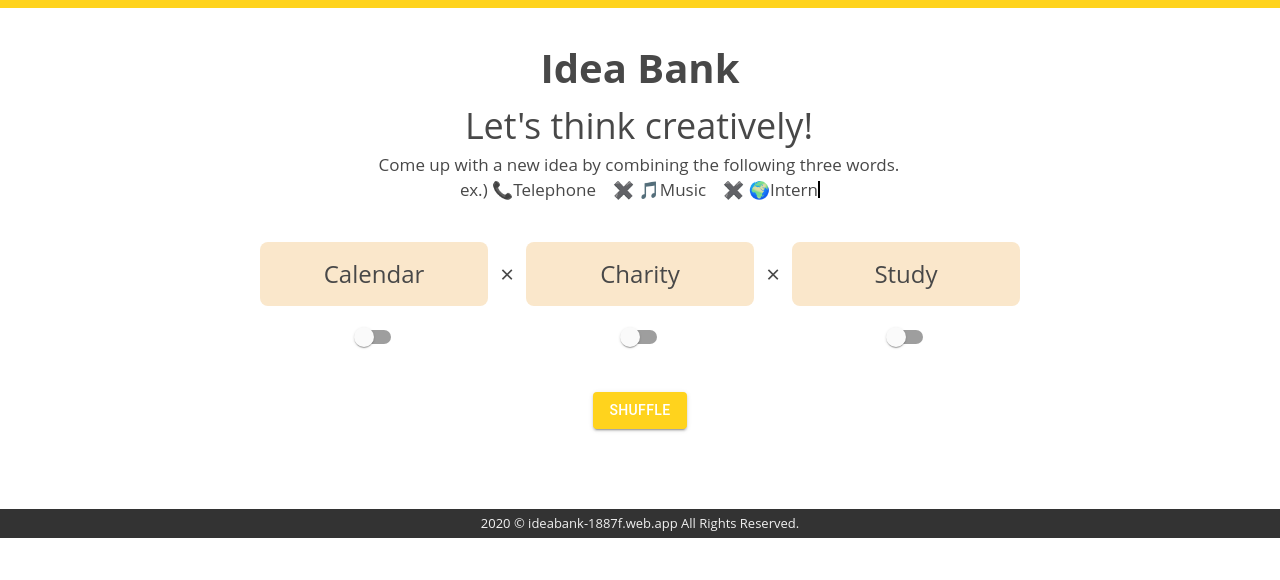
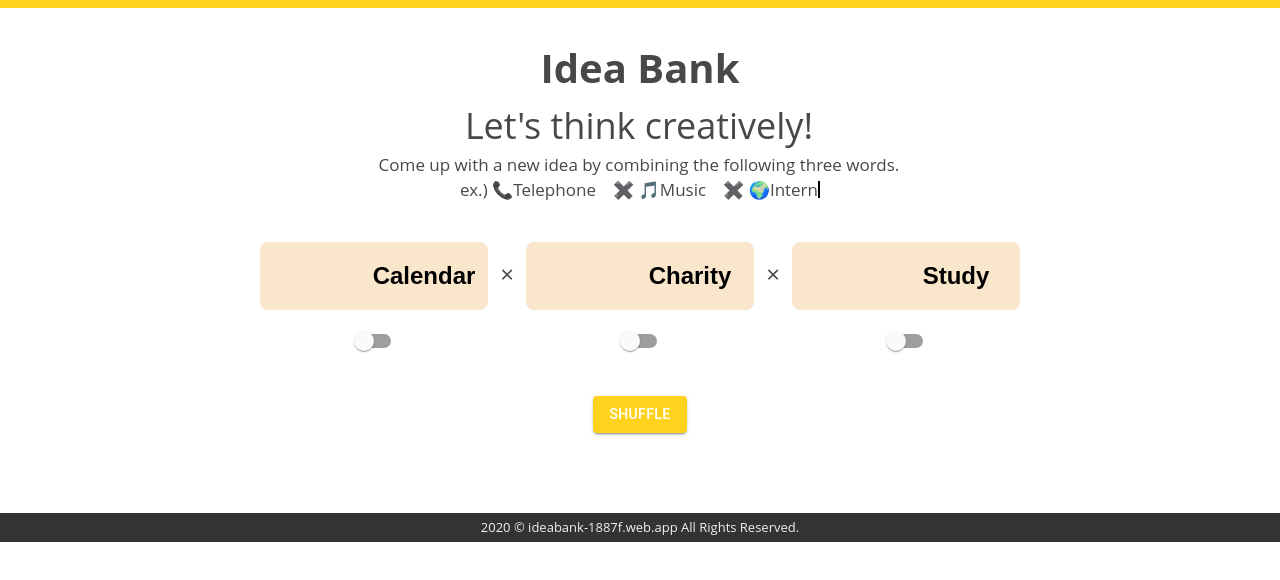
Before and after one commit to nk18chi/ideapool, a React (Create React App) app: page / in a window 1280 px wide. Shown: the top 580 px of the page. Built offline with nearby package versions, Linux system fonts and the light colour scheme.

Commit message:
Can type and change words

```diff
--- a/src/App.css
+++ b/src/App.css
@@ -48,6 +48,17 @@ h2 {
   color: #484848;
 }
 
+.slot-words input {
+  padding: 20px 0;
+  border: none;
+  border-radius: 0;
+  outline: none;
+  background: none;
+  font-size: 24px;
+  text-align: center;
+  font-weight: bold;
+}
+
 .slot-words p {
   padding: 20px 0;
 }
--- a/src/App.tsx
+++ b/src/App.tsx
@@ -16,7 +16,7 @@ function getWord(): string {
 }
 
 const App: React.FC = () => {
-  const [threeWords, setThreeWords] = React.useState<string[]>(initialWords);
+  const [shuffleWords, setShuffleWords] = React.useState<string[]>(initialWords);
   const wordRefs = React.useRef<any>([React.useRef(), React.useRef(), React.useRef()]);
   const [fixedSwitch, setFixedSwitch] = React.useState([false, false, false]);
 
@@ -89,16 +89,16 @@ const App: React.FC = () => {
           return;
         }
       });
-      for (var i = 0; i < threeWords.length; i++) {
+      for (var i = 0; i < shuffleWords.length; i++) {
         if (fixedSwitch[i]) {
           continue;
         }
-        seenWords.delete(threeWords[i]);
+        seenWords.delete(shuffleWords[i]);
       }
-      let newThreeWords = threeWords.map((w: any, i: number) => {
+      let newThreeWords = shuffleWords.map((w: any, i: number) => {
         return fixedSwitch[i] ? w : getWord();
       });
-      setThreeWords([...newThreeWords]);
+      setShuffleWords([...newThreeWords]);
     });
   }
 
@@ -132,6 +132,14 @@ const App: React.FC = () => {
     );
   };
 
+  const handleTextChange = (num: number, event: React.ChangeEvent<HTMLInputElement>) => {
+    setShuffleWords(
+      shuffleWords.map((w: any, i: number) => {
+        return i === num ? event.target.value : w;
+      })
+    );
+  };
+
   return (
     <div className='App'>
       <header>
@@ -150,13 +158,13 @@ const App: React.FC = () => {
           </div>
         ))}
         <ul className='three-elements-container slot-words'>
-          {threeWords.length > 0 &&
-            threeWords.map((word: string, i: number) => (
+          {shuffleWords.length > 0 &&
+            shuffleWords.map((word: string, i: number) => (
               <Fragment key={i}>
                 <li className='slot-word-li'>
-                  <p ref={wordRefs.current[i]}>{word}</p>
+                  <input ref={wordRefs.current[i]} value={word} onChange={(e) => handleTextChange(i, e)} />
                 </li>
-                {i < threeWords.length - 1 && (
+                {i < shuffleWords.length - 1 && (
                   <li className='middle-li'>
                     <p>×</p>
                   </li>
```
